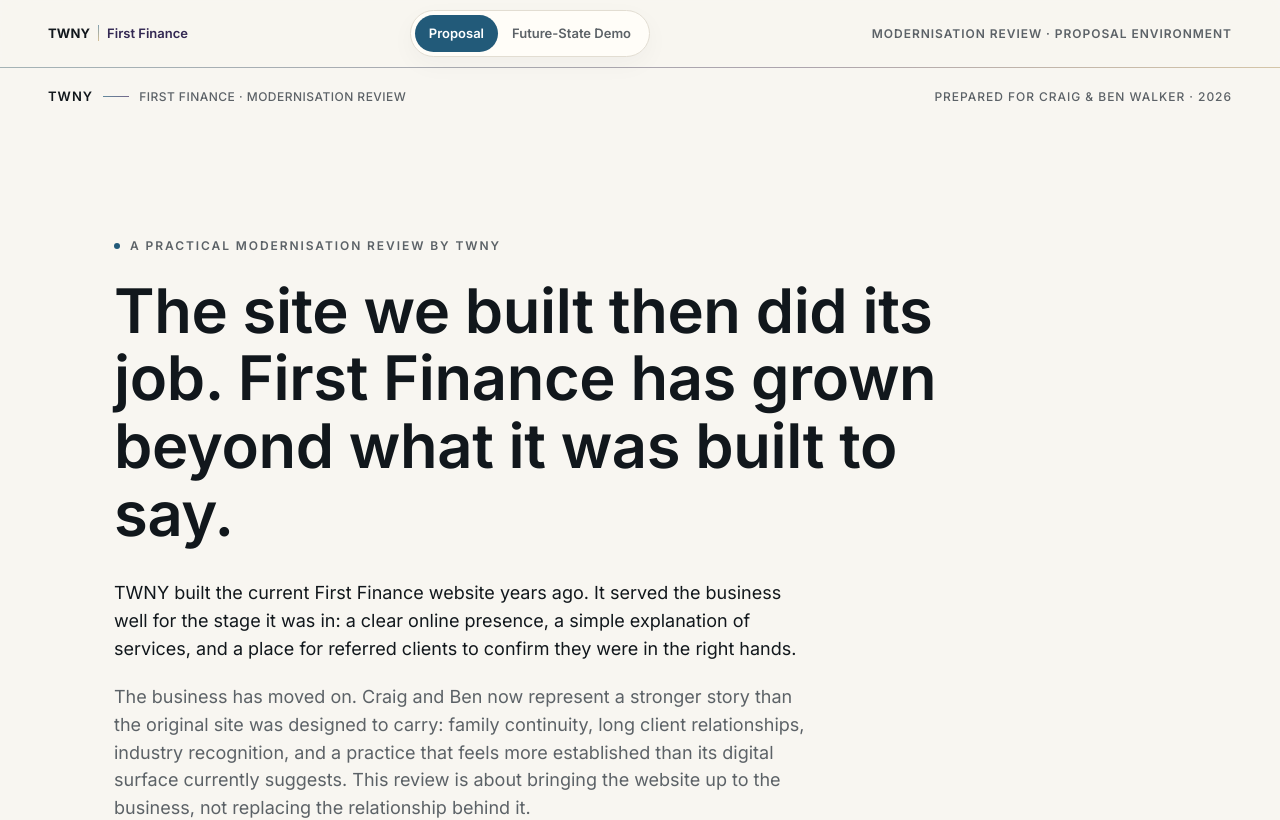
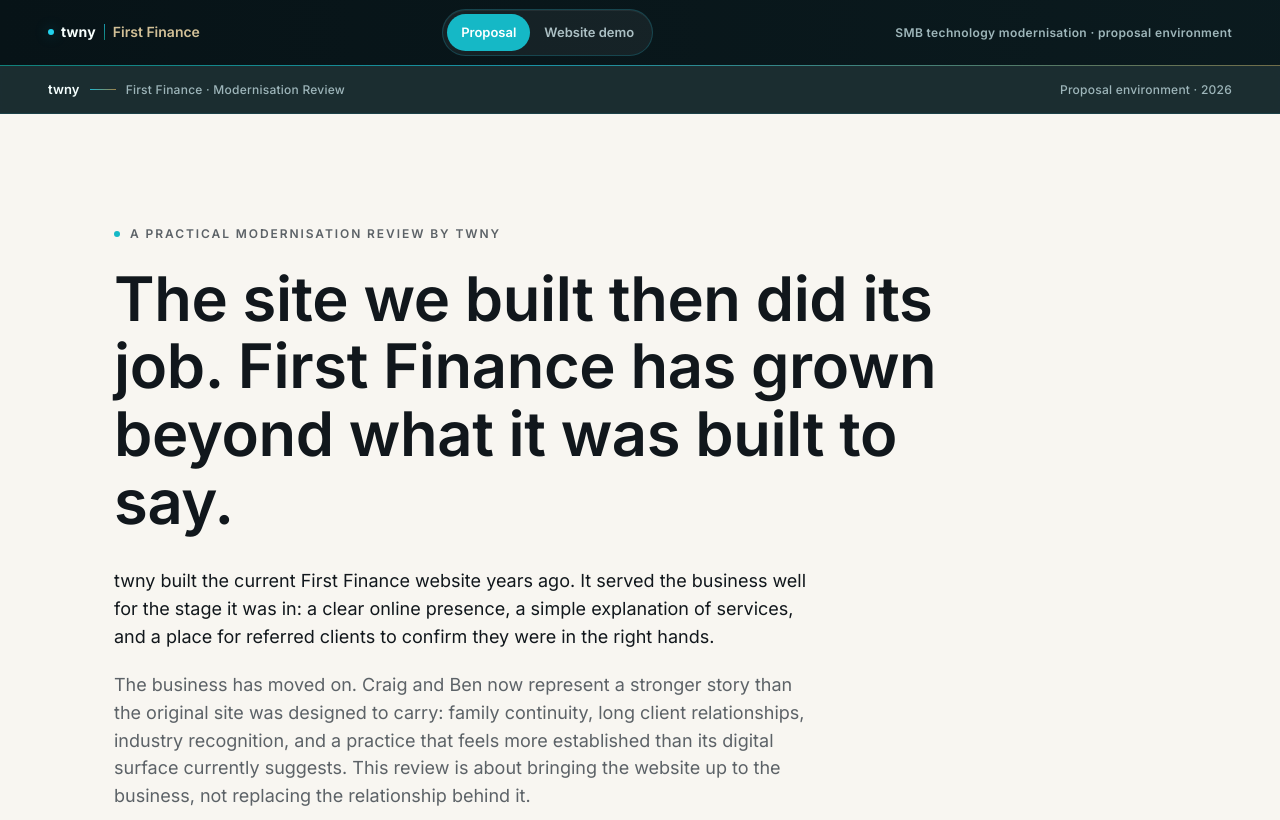
Before and after one commit to GrantGodwin/twny-proposals-platform, a Next.js app: page /first-finance in a window 1280 px wide. Shown: the top 820 px of the page. Built offline with nearby package versions, Linux system fonts and the light colour scheme.

Commit message:
refine(first-finance): ground proposal shell in twny identity

```diff
--- a/app/first-finance/page.tsx
+++ b/app/first-finance/page.tsx
@@ -3,9 +3,9 @@
 import { join } from "node:path";
 
 export const metadata: Metadata = {
-  title: "First Finance Modernisation Review | TWNY",
+  title: "First Finance Modernisation Review | twny",
   description:
-    "A practical TWNY modernisation review and future-state website demo for First Finance Solutions.",
+    "A practical twny modernisation review and future-state website demo for First Finance Solutions.",
   robots: {
     index: false,
     follow: false,
--- a/public/clients/first-finance/index.html
+++ b/public/clients/first-finance/index.html
@@ -3,8 +3,8 @@
 <head>
   <meta charset="utf-8">
   <meta name="viewport" content="width=device-width, initial-scale=1">
-  <title>First Finance — Modernisation Review by TWNY</title>
-  <meta name="description" content="A practical modernisation review and future-state demo for First Finance Solutions, prepared by TWNY.">
+  <title>First Finance — Modernisation Review by twny</title>
+  <meta name="description" content="A practical modernisation review and future-state demo for First Finance Solutions, prepared by twny.">
   <meta name="robots" content="noindex">
 
   <link rel="preconnect" href="https://fonts.googleapis.com">
@@ -16,16 +16,20 @@
        TOKENS
        ============================================================ */
     :root {
-      /* TWNY mode (proposal) — default */
+      /* twny mode (proposal) — default */
       --bg: #F8F6F1;
       --surface: #FFFDF9;
       --ink: #11171C;
       --ink-quiet: #5C6267;
       --caption: #888A86;
       --line: #E2DDD2;
-      --accent: #225A79;
-      --accent-soft: #E9F0F1;
-      --twny-blue: #225A79;
+      --accent: #15B8C6;
+      --accent-soft: #E4F5F4;
+      --twny-dark: #071317;
+      --twny-panel: #0D2025;
+      --twny-teal: #14B8A6;
+      --twny-cyan: #22D3EE;
+      --twny-muted: #9EB6BA;
       --client-purple: #3B2C5E;
       --client-gold: #B8924D;
       --client-ground: #FBF8F2;
@@ -283,11 +287,13 @@
       align-items: center;
       justify-content: space-between;
       gap: var(--s-4);
-      padding: 10px 24px;
-      background: color-mix(in srgb, var(--bg) 94%, transparent);
-      border-bottom: 1px solid var(--line);
+      padding: 9px 24px;
+      background:
+        linear-gradient(90deg, var(--twny-dark), color-mix(in srgb, var(--twny-panel) 82%, #000 18%));
+      border-bottom: 1px solid rgba(34, 211, 238, 0.18);
       backdrop-filter: saturate(180%) blur(14px);
       -webkit-backdrop-filter: saturate(180%) blur(14px);
+      color: #F5FFFE;
     }
     .mode-shell::after {
       content: "";
@@ -296,13 +302,13 @@
       right: 0;
       bottom: -1px;
       height: 1px;
-      background: linear-gradient(90deg, var(--twny-blue), var(--client-purple) 62%, var(--client-gold));
-      opacity: 0.32;
+      background: linear-gradient(90deg, var(--twny-teal), var(--twny-cyan) 42%, var(--client-gold));
+      opacity: 0.58;
       pointer-events: none;
     }
-    @media (min-width: 768px) { .mode-shell { padding: 10px 48px; } }
+    @media (min-width: 768px) { .mode-shell { padding: 9px 48px; } }
     @media (max-width: 640px) {
-      :root { --mode-bar-h: 92px; }
+      :root { --mode-bar-h: 96px; }
       .mode-shell {
         align-items: flex-start;
         flex-direction: column;
@@ -315,13 +321,29 @@
       gap: 8px;
       font-weight: 700;
       letter-spacing: 0.01em;
-      color: var(--ink);
+      color: #F7FFFD;
       white-space: nowrap;
-      text-transform: uppercase;
-      font-size: 13px;
-    }
+      font-size: 14px;
+    }
+    .mode-brand span:first-child {
+      position: relative;
+      padding-left: 13px;
+    }
+    .mode-brand span:first-child::before {
+      content: "";
+      position: absolute;
+      left: 0;
+      top: 50%;
+      width: 6px;
+      height: 6px;
+      border-radius: 999px;
+      background: var(--twny-cyan);
+      transform: translateY(-50%);
+      box-shadow: 0 0 14px rgba(34,211,238,0.36);
+    }
+    .mode-brand:hover { color: #FFFFFF; }
     .mode-brand__client {
-      color: color-mix(in srgb, var(--client-purple) 82%, var(--ink) 18%);
+      color: color-mix(in srgb, var(--client-gold) 58%, #F7FFFD 42%);
       text-transform: none;
       letter-spacing: 0;
       font-weight: 600;
@@ -329,24 +351,23 @@
     .mode-separator {
       width: 1px;
       height: 16px;
-      background: linear-gradient(180deg, var(--twny-blue), var(--client-gold));
-      opacity: 0.55;
+      background: linear-gradient(180deg, var(--twny-cyan), var(--twny-teal));
+      opacity: 0.68;
     }
     .mode-context {
-      color: var(--ink-quiet);
+      color: var(--twny-muted);
       font-size: 12px;
       font-weight: 600;
-      letter-spacing: 0.08em;
-      text-transform: uppercase;
+      letter-spacing: 0.03em;
     }
     @media (max-width: 760px) { .mode-context { display: none; } }
     .mode-tabs {
       display: inline-flex;
       padding: 4px;
-      border: 1px solid var(--line);
+      border: 1px solid rgba(34, 211, 238, 0.2);
       border-radius: 999px;
-      background: color-mix(in srgb, var(--surface) 92%, var(--client-ground) 8%);
-      box-shadow: 0 8px 24px rgba(31,27,46,0.035);
+      background: rgba(255,255,255,0.055);
+      box-shadow: inset 0 1px 0 rgba(255,255,255,0.06);
     }
     .mode-tab {
       min-height: 34px;
@@ -354,16 +375,22 @@
       border-radius: 999px;
       font-size: 13px;
       font-weight: 600;
-      color: var(--ink-quiet);
-      transition: background-color 180ms var(--ease), color 180ms var(--ease);
+      color: color-mix(in srgb, var(--twny-muted) 86%, #fff 14%);
+      transition: background-color 180ms var(--ease), color 180ms var(--ease), box-shadow 180ms var(--ease);
       white-space: nowrap;
+    }
+    .mode-tab:hover {
+      color: #FFFFFF;
+      background: rgba(255,255,255,0.08);
     }
     .mode-tab.is-active {
       background: var(--accent);
       color: #fff;
     }
     body.mode-proposal .mode-tab.is-active {
-      background: var(--twny-blue);
+      background: linear-gradient(135deg, var(--twny-teal), var(--twny-cyan));
+      color: #041114;
+      box-shadow: 0 8px 18px rgba(20,184,166,0.16);
     }
     @media (max-width: 400px) {
       .mode-tabs { width: 100%; }
@@ -373,7 +400,7 @@
     .transition-overlay {
       position: fixed;
       inset: 0;
-      background: linear-gradient(90deg, var(--twny-blue), var(--client-purple));
+      background: linear-gradient(90deg, var(--twny-dark), var(--twny-teal), var(--client-purple));
       z-index: 200;
       pointer-events: none;
       opacity: 0;
@@ -396,41 +423,43 @@
       position: sticky;
       top: var(--mode-bar-h);
       z-index: 50;
-      background: color-mix(in srgb, var(--bg) 92%, transparent);
+      background: color-mix(in srgb, var(--twny-panel) 94%, transparent);
       backdrop-filter: saturate(180%) blur(14px);
       -webkit-backdrop-filter: saturate(180%) blur(14px);
-      border-bottom: 1px solid transparent;
+      border-bottom: 1px solid rgba(34, 211, 238, 0.12);
       transition: border-color 220ms var(--ease);
-    }
-    .pframe.is-scrolled { border-color: var(--line); }
+      color: #F5FFFE;
+    }
+    .pframe.is-scrolled { border-color: rgba(34, 211, 238, 0.26); }
     .pframe__inner {
       display: flex;
       align-items: center;
       justify-content: space-between;
-      padding: 16px 24px;
+      padding: 13px 24px;
       max-width: 1280px;
       margin: 0 auto;
     }
-    @media (min-width: 768px) { .pframe__inner { padding: 18px 48px; } }
+    @media (min-width: 768px) { .pframe__inner { padding: 13px 48px; } }
     .pmark {
       font-weight: 600;
       font-size: 13px;
-      letter-spacing: 0.08em;
-      text-transform: uppercase;
+      letter-spacing: 0.01em;
       display: inline-flex;
       align-items: center;
       gap: 10px;
-    }
+      transition: color 180ms var(--ease);
+    }
+    .pmark:hover { color: #FFFFFF; }
     .pmark .bridge {
       width: 26px;
       height: 1px;
-      background: linear-gradient(90deg, var(--twny-blue), var(--client-purple));
-      opacity: 0.7;
-    }
-    .pmark .sub { font-size: 12px; color: var(--ink-quiet); font-weight: 500; letter-spacing: 0.04em; text-transform: uppercase; }
+      background: linear-gradient(90deg, var(--twny-cyan), var(--client-gold));
+      opacity: 0.82;
+    }
+    .pmark .sub { font-size: 12px; color: var(--twny-muted); font-weight: 500; letter-spacing: 0.02em; }
     @media (max-width: 600px) { .pmark .sub { display: none; } }
 
-    .pmeta { font-size: 12px; color: var(--ink-quiet); font-weight: 500; letter-spacing: 0.08em; text-transform: uppercase; }
+    .pmeta { font-size: 12px; color: var(--twny-muted); font-weight: 500; letter-spacing: 0.02em; }
     .pmeta span { display: none; }
     @media (min-width: 768px) { .pmeta span { display: inline; } }
 
@@ -750,11 +779,10 @@
       margin-top: var(--s-7);
       padding-top: var(--s-4);
       border-top: 1px solid var(--line);
-      font-size: 12px;
-      letter-spacing: 0.1em;
-      text-transform: uppercase;
+      font-size: 13px;
+      letter-spacing: 0.02em;
       color: var(--caption);
-      font-weight: 600;
+      font-weight: 500;
       display: flex;
       justify-content: space-between;
       flex-wrap: wrap;
@@ -1925,15 +1953,15 @@
 
   <nav class="mode-shell" aria-label="Experience mode">
     <a href="#intro" class="mode-brand" id="modeBrand">
-      <span>TWNY</span>
+      <span>twny</span>
       <span class="mode-separator" aria-hidden="true"></span>
       <span class="mode-brand__client">First Finance</span>
     </a>
-    <div class="mode-tabs" role="group" aria-label="Switch between proposal and future-state demo">
+    <div class="mode-tabs" role="group" aria-label="Switch between proposal and website demo">
       <button class="mode-tab is-active" id="proposalModeBtn" type="button" aria-pressed="true">Proposal</button>
-      <button class="mode-tab" id="demoModeBtn" type="button" aria-pressed="false">Future-State Demo</button>
+      <button class="mode-tab" id="demoModeBtn" type="button" aria-pressed="false">Website demo</button>
     </div>
-    <span class="mode-context">Modernisation review · proposal environment</span>
+    <span class="mode-context">SMB technology modernisation · proposal environment</span>
   </nav>
 
   <!-- ========================================================
@@ -1943,22 +1971,22 @@
 
     <header class="pframe" id="pframe" role="banner">
       <div class="pframe__inner">
-        <a href="#intro" class="pmark">TWNY<span class="bridge" aria-hidden="true"></span><span class="sub">First Finance · Modernisation Review</span></a>
-        <p class="pmeta"><span>Prepared for Craig &amp; Ben Walker · </span>2026</p>
+        <a href="#intro" class="pmark">twny<span class="bridge" aria-hidden="true"></span><span class="sub">First Finance · Modernisation Review</span></a>
+        <p class="pmeta"><span>Proposal environment · </span>2026</p>
       </div>
     </header>
 
     <main>
 
-      <!-- Section 1 — TWNY intro -->
+      <!-- Section 1 — twny intro -->
       <section id="intro" class="p-section p-intro">
         <div class="wrap">
-          <p class="eyebrow reveal">A practical modernisation review by TWNY</p>
+          <p class="eyebrow reveal">A practical modernisation review by twny</p>
           <h1 class="h-display reveal" data-d="1" style="margin-top: var(--s-4); max-width: 22ch;">
             The site we built then did its job. First Finance has grown beyond what it was built to say.
           </h1>
           <p class="lede reveal" data-d="2" style="margin-top: var(--s-5);">
-            TWNY built the current First Finance website years ago. It served the business well for the stage it was in: a clear online presence, a simple explanation of services, and a place for referred clients to confirm they were in the right hands.
+            twny built the current First Finance website years ago. It served the business well for the stage it was in: a clear online presence, a simple explanation of services, and a place for referred clients to confirm they were in the right hands.
           </p>
           <p class="lede reveal quiet" data-d="3" style="margin-top: var(--s-4);">
             The business has moved on. Craig and Ben now represent a stronger story than the original site was designed to carry: family continuity, long client relationships, industry recognition, and a practice that feels more established than its digital surface currently suggests. This review is about bringing the website up to the business, not replacing the relationship behind it.
@@ -2173,7 +2201,7 @@
       <!-- Section 7 — Enter the demo -->
       <section id="enter" class="p-enter">
         <div class="wrap-narrow">
-          <p class="section-label reveal">Future-State Demo</p>
+          <p class="section-label reveal">Website demo</p>
           <h2 class="h-1 reveal" data-d="1" style="margin-top: var(--s-4);">
             Step into the next version of First Finance.
           </h2>
@@ -2181,7 +2209,7 @@
             Use the switch above or the button below to open the working demo. It is still a prototype, but it is structured like a real site so the direction can be judged properly.
           </p>
           <button class="btn btn-primary btn-large reveal" data-d="3" id="enterDemoBtn" type="button">
-            Open future-state demo
+            Open website demo
             <span class="arrow" aria-hidden="true">→</span>
           </button>
           <p class="small reveal" data-d="3">The proposal tab remains available at all times.</p>
@@ -2210,8 +2238,8 @@
           </div>
 
           <div class="signature">
-            <span>Made for Craig and Ben Walker</span>
-            <span>TWNY · 2026</span>
+            <span>First Finance modernisation review</span>
+            <span>twny · 2026</span>
           </div>
         </div>
       </section>
@@ -2241,7 +2269,7 @@
           </ul>
         </nav>
         <div class="dnav__right">
-          <button class="return-btn" id="returnBtn" type="button" title="Return to the TWNY proposal">
+          <button class="return-btn" id="returnBtn" type="button" title="Return to the twny proposal">
             <span class="arrow" aria-hidden="true">←</span>
             <span>Back to proposal</span>
           </button>
@@ -2966,7 +2994,7 @@
           demoModeBtn.setAttribute('aria-pressed', demo ? 'true' : 'false');
         }
         if (modeBrand) {
-          modeBrand.innerHTML = '<span>TWNY</span><span class="mode-separator" aria-hidden="true"></span><span class="mode-brand__client">First Finance</span>';
+          modeBrand.innerHTML = '<span>twny</span><span class="mode-separator" aria-hidden="true"></span><span class="mode-brand__client">First Finance</span>';
           modeBrand.href = demo ? '#' : '#intro';
         }
       }
```
